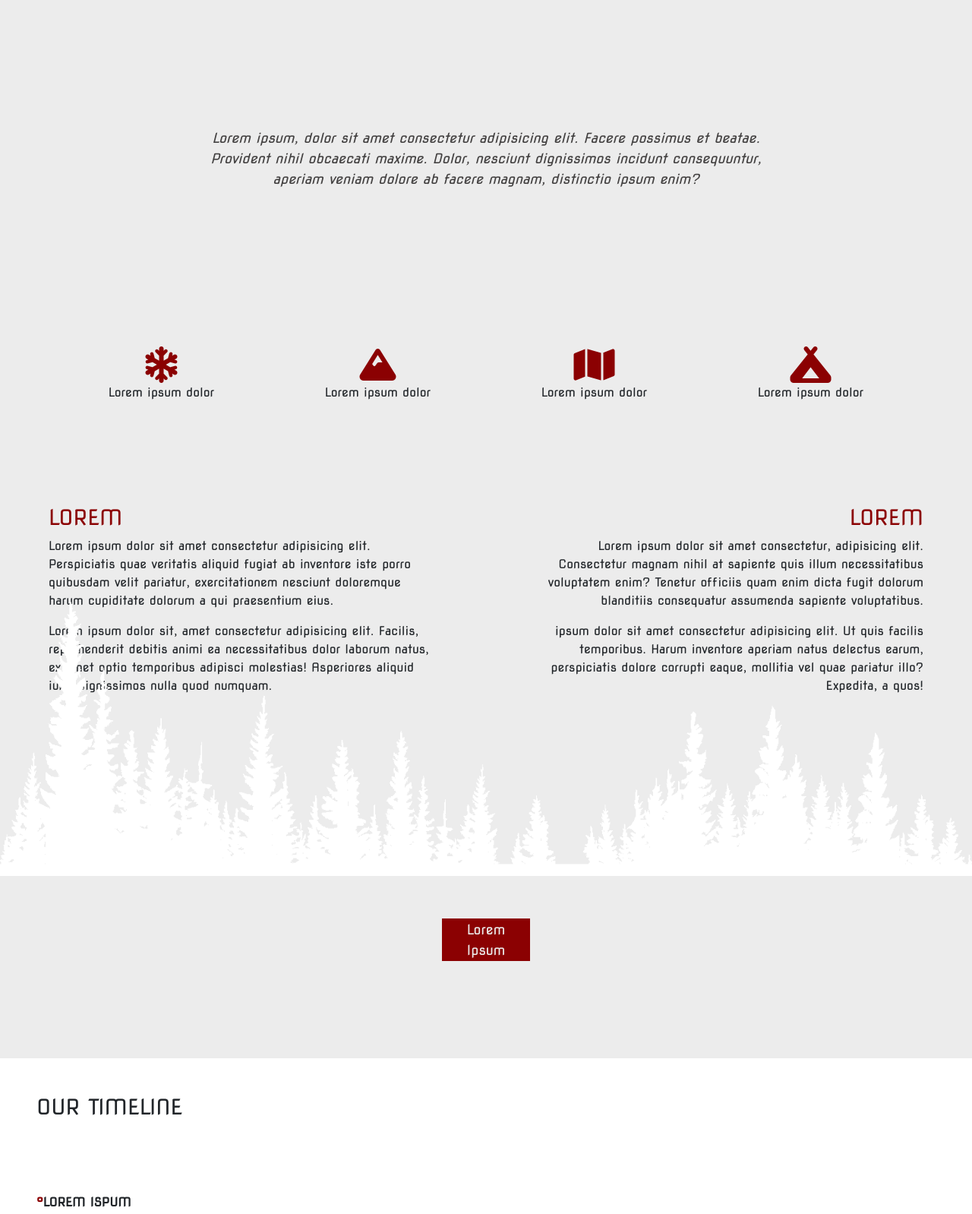
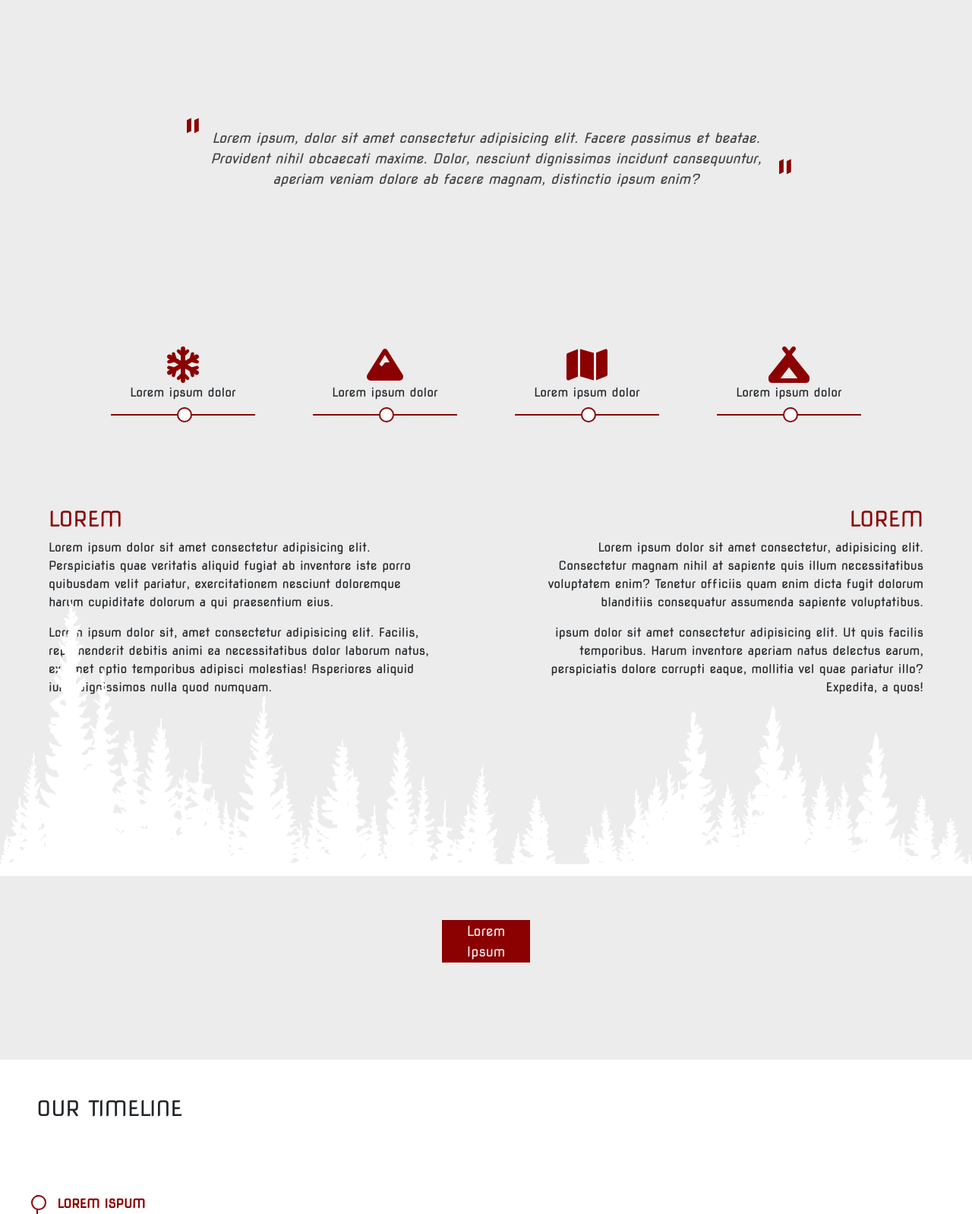
Before and after one commit to uDria1099/PROGETTONEGIT, a plain HTML site: page index.html in a window 1280 px wide. Shown: the part 960-2558 px from the top of the page at 76% size. Drawn offline with nearby package versions, Linux system fonts and the light colour scheme.

Commit message:
completato

```diff
--- a/index.html
+++ b/index.html
@@ -43,7 +43,7 @@
 
     <div class="sezione2">
 
-        <p class="plorem">Lorem ipsum, dolor sit amet consectetur adipisicing elit. Facere possimus et beatae. Provident nihil obcaecati maxime. Dolor, nesciunt dignissimos incidunt consequuntur, aperiam veniam dolore ab facere magnam, distinctio ipsum enim? </p> <!-- <span class="color1 fw-bold fs-2">"</span> -->
+        <p class="plorem"><span class="apice1">"</span>Lorem ipsum, dolor sit amet consectetur adipisicing elit. Facere possimus et beatae. Provident nihil obcaecati maxime. Dolor, nesciunt dignissimos incidunt consequuntur, aperiam veniam dolore ab facere magnam, distinctio ipsum enim? <span class="apice2">"</span> </p>
 
     </div>
 
@@ -52,9 +52,9 @@
 
     <div class="container sezione3">
 
-        <section class="row">
+        <section class="row justify-content-evenly">
 
-            <article class="col-3 text-center">
+            <article class="col-2 text-center icone bordobasso">
 
                 <i class="fa-solid fa-3x fa-snowflake color1"></i>
 
@@ -62,7 +62,7 @@
 
             </article>
 
-            <article class="col-3 text-center">
+            <article class="col-2 text-center icone bordobasso">
 
                 <i class="fa-solid fa-3x fa-mountain color1"></i>
 
@@ -70,7 +70,7 @@
 
             </article>
 
-            <article class="col-3 text-center">
+            <article class="col-2 text-center icone bordobasso">
 
                 <i class="fa-solid fa-3x fa-map color1"></i>
 
@@ -78,7 +78,7 @@
 
             </article>
 
-            <article class="col-3 text-center">
+            <article class="col-2 text-center icone bordobasso">
 
                 <i class="fa-solid fa-3x fa-campground color1"></i>
 
@@ -117,7 +117,6 @@
         <!--sezione4 con CSS ------------------------------------------------------>
 
 
-
         <div class="sezione4">
 
             <section class="sc41">
@@ -138,7 +137,6 @@
 
         </div>
 
-
         <div class="sezbottone">
 
             <button class="bottone">Lorem Ipsum</button>
@@ -152,27 +150,25 @@
 
         <div class="sezione5 bg-white">
 
-
             <h3 class="m-5">OUR TIMELINE</h3>
 
             <div class="m-5 lista">
 
                 <dl class="larghezzalista">
 
-                    <dt class="elementolista">LOREM ISPUM</dt>
+                    <dt class="elementolista color1">LOREM ISPUM</dt>
                     <dd>Lorem ipsum, dolor sit amet consectetur adipisicing elit. Architecto nihil sit beatae molestiae reprehenderit dignissimos veritatis. Eligendi laboriosam mollitia nisi sint, dolores error obcaecati maiores sunt aliquam iusto consequatur nulla.</dd>
 
-                    <dt class="elementolista">LOREM IPSUM</dt>
+                    <dt class="elementolista color1">LOREM IPSUM</dt>
                     <dd>Lorem, ipsum dolor sit amet consectetur adipisicing elit. Recusandae exercitationem quia sint nisi quae atque veritatis! Porro at molestiae, corrupti consequuntur, cumque commodi a voluptas, nobis eligendi ipsa corporis asperiores?</dd>
 
-                    <dt class="elementolista">LOREM IPSUM</dt>
+                    <dt class="elementolista color1">LOREM IPSUM</dt>
                     <dd>Lorem, ipsum dolor sit amet consectetur adipisicing elit. Ab aut earum laborum voluptatibus, architecto labore eius amet quasi fugiat. Suscipit, qui laborum dignissimos nostrum enim mollitia consectetur deleniti magni possimus.</dd>
 
-                    <dt class="elementolista">LOREM IPSUM</dt>
+                    <dt class="elementolista color1">LOREM IPSUM</dt>
                     <dd>Lorem ipsum dolor sit amet consectetur adipisicing elit. Pariatur voluptas voluptate veniam eos sapiente porro natus necessitatibus incidunt odio? Consequuntur a nemo quis accusantium? Atque aliquid sit fuga repudiandae cupiditate!</dd>
 
                 </dl>
-
 
             </div>
 
@@ -183,22 +179,54 @@
         <!--sezione6---------------------------------------------------------------------------------->
 
 
-
         <h2 class="titsez color1">OUR TEAM</h3>
 
-
             <div class="container sezione6">
-
 
                 <div class="row justify-content-around">
 
                     <section class="col-3">
 
                         <div class="v-100 d-flex justify-content-center">
+
                             <img src="./media/fog.jpg" alt="" class="fogimg">
                         </div>
+
+                        <h4 class="text-center fs-5 color1 mt-4">Lorem Ipsum</h4>
+
+                        <p class="text-center grandezzafont fst-italic mt-4">Lorem ipsum dolor sit amet consectetur, adipisicing elit. Iste ipsa minima animi repudiandae, rem adipisci.</p>
+
+                        <section class="d-flex justify-content-evenly">
+                            <i class="fa-brands fa-instagram color1"></i>
+                            <i class="fa-brands fa-linkedin color1"></i>
+                            <i class="fa-brands fa-facebook color1"></i>
+                        </section>
+                    </section>
+
+                    <section class="col-3">
+                        <div class="v-100 d-flex justify-content-center">
+                            <img src="./media/fog.jpg" alt="" class="fogimg">
+                        </div>
+
                         <h4 class="text-center fs-5 color1 mt-4">Lorem Ipsum</h4>
                         <p class="text-center grandezzafont fst-italic mt-4">Lorem ipsum dolor sit amet consectetur, adipisicing elit. Iste ipsa minima animi repudiandae, rem adipisci.</p>
+
+                        <section class="d-flex justify-content-evenly">
+                            <i class="fa-brands fa-instagram color1"></i>
+                            <i class="fa-brands fa-linkedin color1"></i>
+                            <i class="fa-brands fa-facebook color1"></i>
+                        </section>
+                    </section>
+
+
+                    <section class="col-3">
+                        <div class="v-100 d-flex justify-content-center">
+                            <img src="./media/fog.jpg" alt="" class="fogimg">
+                        </div>
+
+                        <h4 class="text-center fs-5 color1 mt-4">Lorem Ipsum</h4>
+                        <p class="text-center grandezzafont fst-italic mt-4">Lorem ipsum dolor sit amet consectetur, adipisicing elit. Iste ipsa minima animi repudiandae, rem adipisci.</p>
+
                         <section class="d-flex justify-content-evenly">
                             <i class="fa-brands fa-instagram color1"></i>
                             <i class="fa-brands fa-linkedin color1"></i>
@@ -209,27 +237,16 @@
                     </section>
 
                     <section class="col-3">
-                    <div class="v-100 d-flex justify-content-center">
-                        <img src="./media/fog.jpg" alt="" class="fogimg">
-                    </div>
-                    <h4 class="text-center fs-5 color1 mt-4">Lorem Ipsum</h4>
-                    <p class="text-center grandezzafont fst-italic mt-4">Lorem ipsum dolor sit amet consectetur, adipisicing elit. Iste ipsa minima animi repudiandae, rem adipisci.</p>
-                    <section class="d-flex justify-content-evenly">
-                        <i class="fa-brands fa-instagram color1"></i>
-                        <i class="fa-brands fa-linkedin color1"></i>
-                        <i class="fa-brands fa-facebook color1"></i>
 
-                    </section>
-                </section>
-
-                <section class="col-3">
                         <div class="v-100 d-flex justify-content-center">
                             <img src="./media/fog.jpg" alt="" class="fogimg">
                         </div>
 
-                    <h4 class="text-center fs-5 color1 mt-4">Lorem Ipsum</h4>
-                    <p class="text-center grandezzafont fst-italic mt-4">Lorem ipsum dolor sit amet consectetur, adipisicing elit. Iste ipsa minima animi repudiandae, rem adipisci.</p>
+                        <h4 class="text-center color1 fs-5 mt-4">Lorem Ipsum</h4>
+                        <p class="text-center grandezzafont fst-itali mt-4">Lorem ipsum dolor sit amet consectetur, adipisicing elit. Iste ipsa minima animi repudiandae, rem adipisci.</p>
+
                         <section class="d-flex justify-content-evenly">
+
                             <i class="fa-brands fa-instagram color1"></i>
                             <i class="fa-brands fa-linkedin color1"></i>
                             <i class="fa-brands fa-facebook color1"></i>
@@ -238,23 +255,7 @@
 
                     </section>
 
-                <section class="col-3">
-                    <div class="v-100 d-flex justify-content-center">
-                        <img src="./media/fog.jpg" alt="" class="fogimg">
                 </div>
-                    <h4 class="text-center color1 fs-5 mt-4">Lorem Ipsum</h4>
-                    <p class="text-center grandezzafont fst-itali mt-4">Lorem ipsum dolor sit amet consectetur, adipisicing elit. Iste ipsa minima animi repudiandae, rem adipisci.</p>
-                    <section class="d-flex justify-content-evenly">
-                        <i class="fa-brands fa-instagram "></i>
-                        <i class="fa-brands fa-linkedin"></i>
-                        <i class="fa-brands fa-facebook"></i>
-
-                    </section>
-
-                </section>
-
-            </div>
-
 
             </div>
 
@@ -315,32 +316,22 @@
                         <div class="col-3">
 
                             <h4 class="mt-5">Quick Link</h4>
+
                             <ul>
 
                                 <li><a href="" target="_blank" class="linkfooter">link</a></li>
                                 <li><a href="" target="_blank" class="linkfooter">link</a></li>
                                 <li><a href="" target="_blank" class="linkfooter">link</a></li>
 
-
-
                             </ul>
-
-
 
                         </div>
 
+                    </div>
 
-
-
+                </footer>
 
             </div>
 
-
-            </footer>
-
-
-        </div>
-
-
         </body>
         </html>
--- a/style.css
+++ b/style.css
@@ -3,6 +3,11 @@
     font-family: "Nova Square", serif;
     font-weight: 400;
     font-style: normal;
+}
+
+
+body{
+    background-color: #ECECEC;
 }
 
 
@@ -14,10 +19,6 @@
     color: #ececec;
 }
 
-.color3{
-    color: #663399;
-}
-
 
 /* navbar -------------------------------------------------------*/
 
@@ -27,7 +28,6 @@
     flex-direction: column;
     width: 100%;
     background:#ECECEC
-
 }
 
 .link{
@@ -44,9 +44,7 @@
 }
 
 .logo{
-
     height: 6em;
-
 }
 
 /* titolone -------------------------------------------------------- */
@@ -59,7 +57,6 @@
     height: 100vh;
     background: linear-gradient(#ececec,transparent),  url(./media/switzerland-862870_1920.jpg);
     background-size: cover;
-
 }
 
 .titolo{
@@ -67,7 +64,6 @@
     margin-bottom: 11%;
     font-size: 500%;
     letter-spacing: 1em;
-
 }
 
 .montagne{
@@ -77,8 +73,6 @@
     height: 100%;
     z-index: 1;
     width: 100%;
-
-
 }
 
 /* sezione 2 ------------------------------------------------------------- */
@@ -91,32 +85,58 @@
     height: 60vh;
     width: 100%;
     background-color: #ECECEC;
-
 }
 
 .plorem{
+    position: relative;
     width: 60%;
     overflow-wrap: break-word;
     text-align: center;
     font-size: large;
     font-style: italic;
     color: rgb(65, 63, 63);
-
-
 }
 
-body{
-    background-color: #ECECEC;
+.apice1{
+    bottom: 12%;
+    left: -2%;
+    font-size: 400%;
+    color: rgb(139 , 1, 2);
+    position: absolute;
 }
 
 
+.apice2{
+    top: 22%;
+    right: -3%;
+    font-size: 400%;
+    color: rgb(139 , 1, 2);
+    position: absolute;
+}
 
 
 /* sezione 3 ----------------------------------------------------------------*/
 
 .sezione3{
     margin-bottom: 13vh;
+}
 
+.bordobasso{
+    border-bottom: 2px solid rgb(139 , 1, 2);
+    position: relative;
+}
+
+
+.icone::before{
+    content:" ";
+    background-color: white;
+    height: 20px;
+    width: 20px;
+    border: 2px solid rgb(139 , 1, 2);
+    border-radius: 50%;
+    position: absolute;
+    top: 90%;
+    left: 46%;
 }
 
 
@@ -129,8 +149,6 @@ body{
     width: 100%;
     margin-top: 15vh;
     margin-bottom: 8vh;
-
-
 }
 
 .sc41{
@@ -177,11 +195,11 @@ body{
     flex-direction: column;
     width: 100%;
     height: 120vh;
-
 }
 
 .lista{
-
+    padding-left: 2%;
+    border-left: 2px solid rgb(139 , 1, 2);
 }
 
 .larghezzalista{
@@ -189,10 +207,19 @@ body{
     height: 100%;
 }
 
+.elementolista{
+    position: relative;
+}
+
 .elementolista::before{
-    content:"°";
-    color: rgb(139 , 1, 2);
-
+    content:" ";
+    background-color: white;
+    height: 20px;
+    width: 20px;
+    border: 2px solid rgb(139 , 1, 2);
+    border-radius: 50%;
+    position: absolute;
+    left: -6%;
 }
 
 
@@ -245,7 +272,6 @@ body{
     border:  3px solid;
     border-color: rgb(139 , 1, 2);
     border-radius: 50%;
-
 }
 
 
```
Lines whose indentation alone changed are shown as unchanged.
